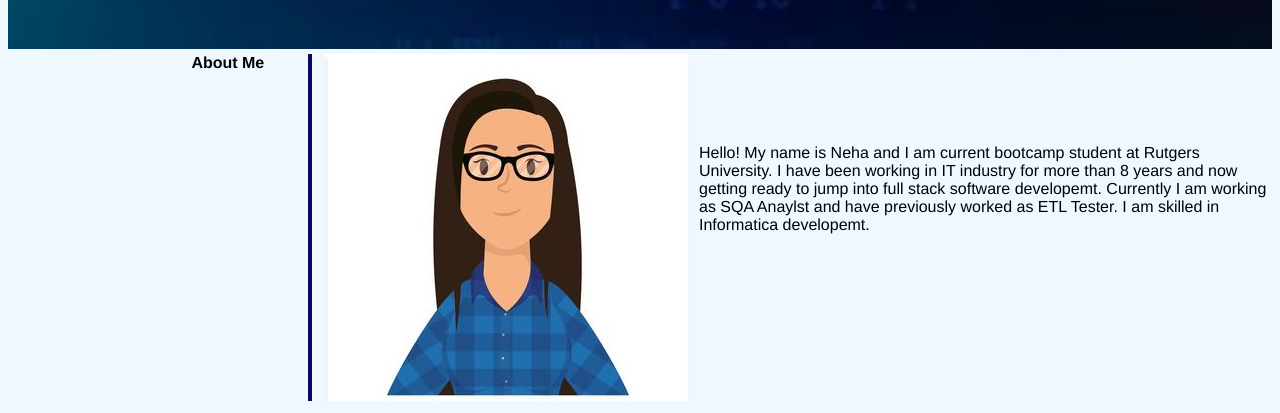
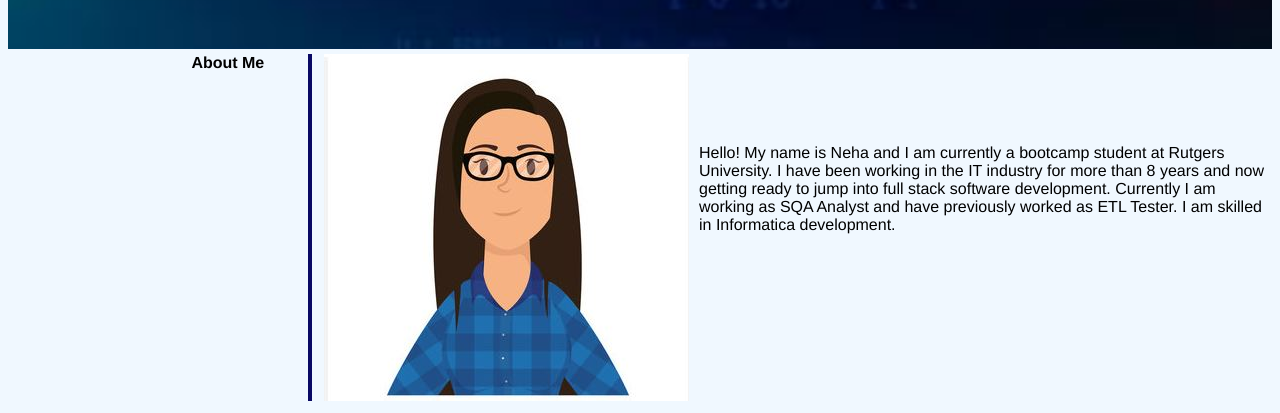
Before and after one commit to Nehaps29/neha_s_profile, a plain HTML site: page index.html in a window 1280 px wide. Shown: the part 204-617 px from the top of the page. Drawn offline with Linux system fonts and the light colour scheme.

Commit message:
modified about me details

```diff
--- a/index.html
+++ b/index.html
@@ -31,7 +31,7 @@
     <div class="detail_container">
         <div id="about_side" class="side">About Me</div>
         <div id = "avatar" class="details">
-            <img src="./assets/images/avatar.JPG"><p>Hello! My name is Neha and I am current bootcamp student at Rutgers University. I have been working in IT industry for more than 8 years and now getting ready to jump into full stack software developemt. Currently I am working as SQA Anaylst and have previously worked as ETL Tester. I am skilled in Informatica developemt.</p>
+            <img src="./assets/images/avatar.JPG"><p>Hello! My name is Neha and I am currently a bootcamp student at Rutgers University. I have been working in the IT industry for more than 8 years and now getting ready to jump into full stack software development. Currently I am working as SQA Analyst and have previously worked as ETL Tester. I am skilled in Informatica development.</p>
         </div>
     </div>
     <div class="detail_container">
```
